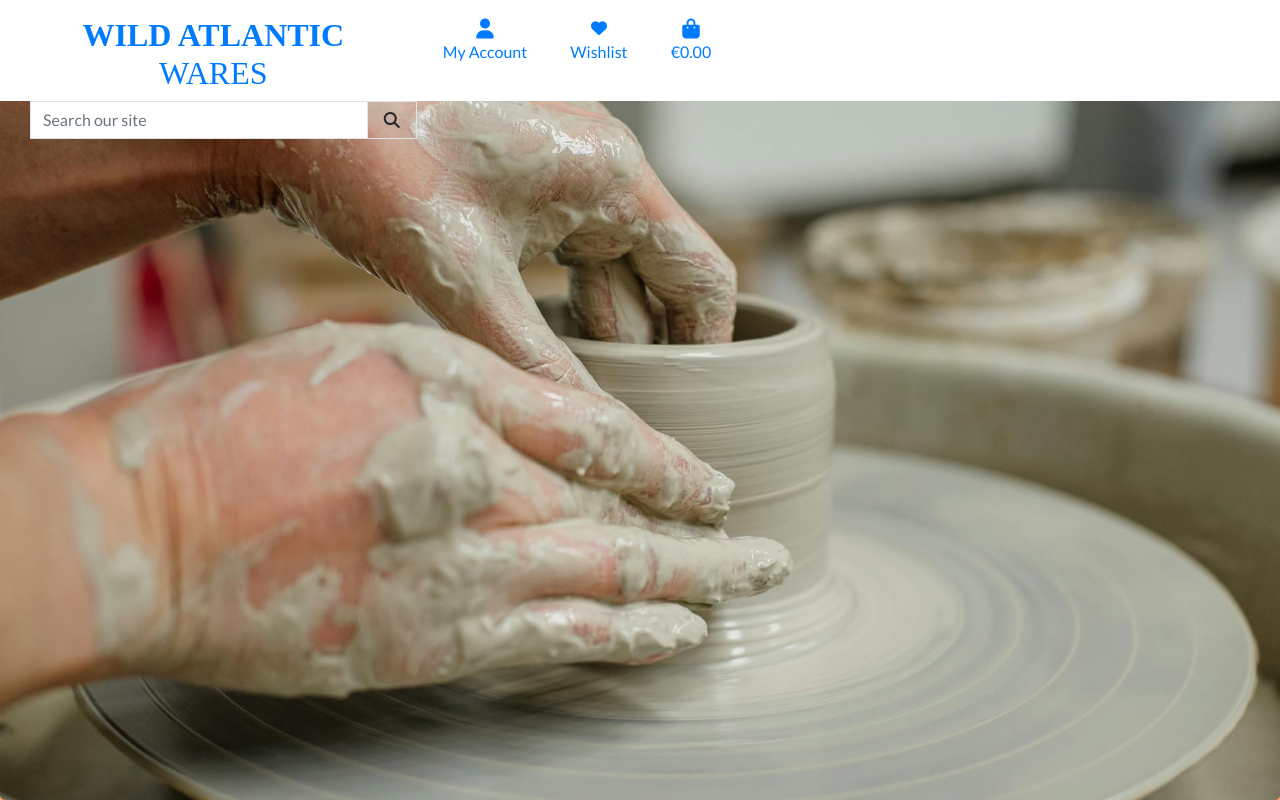
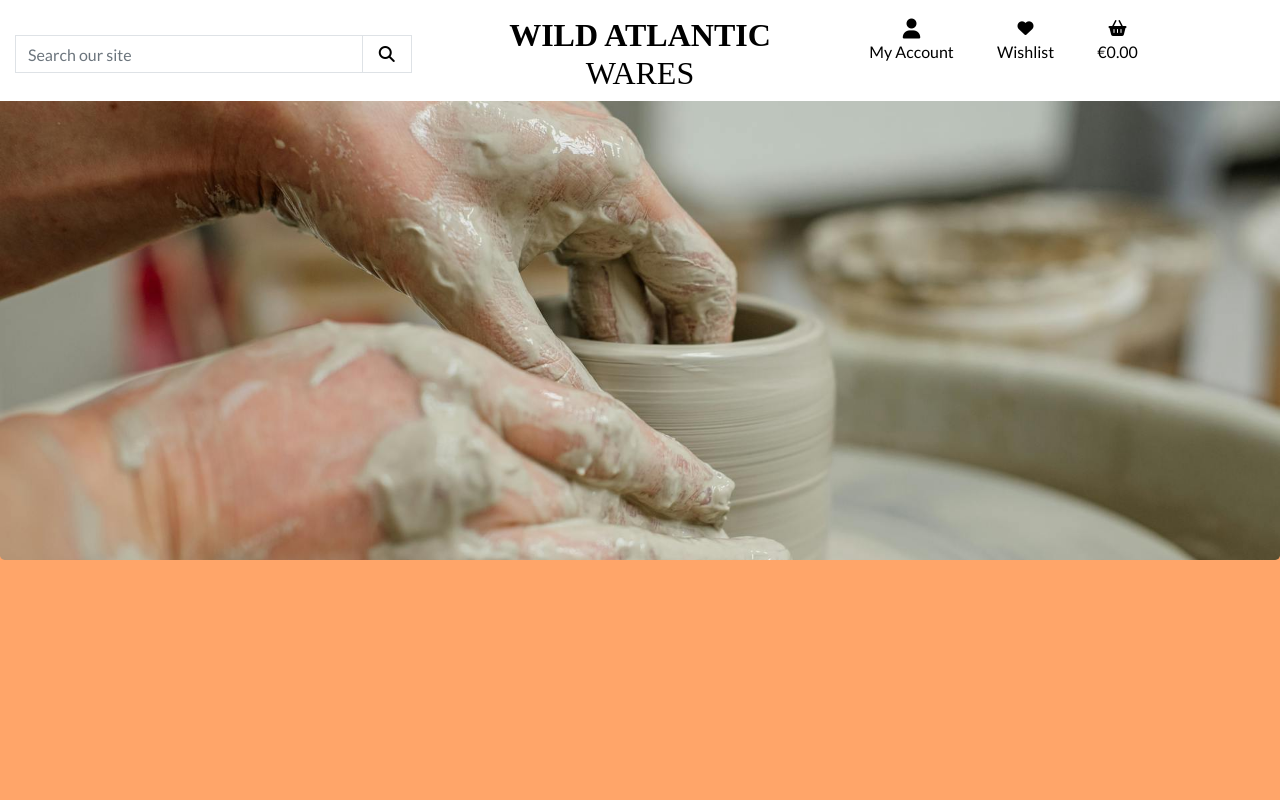
Before and after one commit to lorrainescanlon/wild_atlantic_wares, a Django app: page / in a window 1280 px wide. Run offline with Django 3.2, Linux system fonts and the light colour scheme; some libraries are stand-ins or nearby versions.

Commit message:
Update base template header and css styles

```diff
--- a/home/templates/home/index.html
+++ b/home/templates/home/index.html
@@ -3,7 +3,7 @@
 {% load static %}
 
 {% block page_header%}
-    <div class="container header-container">
+        <div class="container header-container">
         <div class="row">
             <div class="col"></div>
         </div>
@@ -13,6 +13,6 @@
 
 {% block content %}
     <div class="jumbotron">
-        <P>Anybody there?</P>
+
     </div>
 {% endblock %}
--- a/static/css/base.css
+++ b/static/css/base.css
@@ -1,6 +1,6 @@
-html {
+/*html {
     height: 100%;
-}
+}*/
 
 body {
     font-family: 'Lato';
@@ -15,6 +15,7 @@ body {
     justify-content: center;
     height: 1.5rem;
     width: 1.5rem;
+    color: black;
 }
 
 .eb-garamond-font {
@@ -24,9 +25,26 @@ body {
   font-style: normal;
 }
 
+
+/* Header */
+/*header {
+    background-color: white;
+    position: sticky;
+    top: 0;
+    z-index: 100;
+}*/
+
 .logo-font {
     text-transform: uppercase;
-    font-family: 'EB+Garamond'
+    font-family: 'EB+Garamond', sans serif;
+    color: black;
+    /*font-size: 1.2rem;
+    font-weight: 600;*/
+}
+
+.body-font {
+    font-family: 'Lato';
+    color: black;
 }
 
 .main-logo-link {
@@ -36,7 +54,14 @@ body {
 .jumbotron {
     background: url('/media/potters_wheel.jpg') no-repeat center center fixed;
     background-size: cover;
-    height: 100vh;
-    font-family: 'Lato';
+    height: 70vh;
+    width: 100%;
+    font-family: 'EB+Garamond';
     color: black;
  }
+
+ body > footer {
+    position: sticky;
+    top: 100vh;
+    clear: right;
+}
--- a/templates/base.html
+++ b/templates/base.html
@@ -41,17 +41,32 @@
     <title>Wild Atlantic Wares {% block extra_title %}{% endblock %}</title>
 
   </head>
-  <body>
+  <body class="d-flex flex-column h-100">
     <header class="container-fluid fixed-top">
         <div id="topnav" class="row bg-white pt-lg-2 d-none d-lg-flex">
             <div class="col-12 col-lg-4 my-auto py-1 py-lg-0 text-center">
-                <a href="{% url 'home' %}" class="nav-link main lgog-link">
+                <form method="GET" action="">
+                    <div class="input-group w-100">
+                        <input class="form-control border border-black rounded-0" type="text" name="q"
+                        placeholder="Search our site">
+                        <div class="input-group-append">
+                            <button class="form-control btn btn-black border border-black rounded-0" type="submit">
+                                <span class="icon">
+                                    <i class="fas fa-search"></i>
+                                </span>
+                            </button>
+                        </div>
+                    </div>
+                </form>
+            </div>
+            <div class="col-12 col-lg-4 my-auto py-1 py-lg-0 text-center">
+                <a href="{% url 'home' %}" class="nav-link main logo-link">
                     <h2 class="logo-font text-black my-0"><strong>Wild Atlantic</strong> Wares</h2>
                 </a>
             </div>
             <ul class="list-inline list-unstyled text-center text-lg-right my-0">
                 <li class="list-inline-item dropdown">
-                    <a class="text-black nav-link" href="#" id="user-options" data-toggle="dropdown" aria-haspopup="true"
+                    <a class="body-font nav-link" href="#" id="user-options" data-toggle="dropdown" aria-haspopup="true"
                         aria-expanded="false">
                         <div class="text-center">
                             <div><i class="fas fa-user fa-lg"></i></div>
@@ -61,18 +76,18 @@
                     <div class="dropdown-menu border-0" aria-labelledby="user-options">
                         {% if request.user.is_authenticated %}
                         {% if request.user.is_superuser %}
-                        <a href="" class="dropdown-item">Product Management</a>
+                        <a href="" class="dropdown-item body-font">Product Management</a>
                         {% endif %}
-                        <a href="" class="dropdown-item">My Profile</a>
-                        <a href="{% url 'account_logout' %}" class="dropdown-item">Logout</a>
+                        <a href="" class="dropdown-item body-font">My Profile</a>
+                        <a href="{% url 'account_logout' %}" class="dropdown-item body-font">Logout</a>
                         {% else %}
-                        <a href="{% url 'account_signup' %}" class="dropdown-item">Register</a>
-                        <a href="{% url 'account_login' %}" class="dropdown-item">Login</a>
+                        <a href="{% url 'account_signup' %}" class="dropdown-item body-font">Register</a>
+                        <a href="{% url 'account_login' %}" class="dropdown-item body-font">Login</a>
                         {% endif %}
                     </div>
                 </li>
                 <li class="list-inline-item">
-                    <a class="nav-link" href="">
+                    <a class="body-font nav-link" href="">
                         <div class="text-center">
                             <div class="icons"><i class="fas fa-heart"></i></div>
                             <p class="my-0">Wishlist</p>
@@ -80,9 +95,9 @@
                     </a>
                 </li>
                 <li class="list-inline-item">
-                    <a class="{% if grand_total %}text-info font-weight-bold{% else %}text-black{% endif %} nav-link" href="">
+                    <a class="body-font {% if grand_total %}text-info font-weight-bold{% else %}text-black{% endif %} nav-link" href="">
                         <div class="text-center">
-                            <div><i class="fas fa-shopping-bag fa-lg"></i></div>
+                            <div><i class="fa-solid fa-basket-shopping"></i></div>
                             <p class="my-0">
                                 {% if grand_total %}
                                     €{{ grand_total|floatformat:2 }}
@@ -95,21 +110,11 @@
                 </li>
             </ul>
         </div>
-        <div class="col-12 col-lg-4 my-auto py-1 py-lg-0">
-        <form method="GET" action="">
-          <div class="input-group w-100">
-            <input class="form-control border border-black rounded-0" type="text" name="q"
-              placeholder="Search our site">
-            <div class="input-group-append">
-              <button class="form-control btn btn-black border border-black rounded-0" type="submit">
-                <span class="icon">
-                  <i class="fas fa-search"></i>
-                </span>
-              </button>
-            </div>
-          </div>
-        </form>
-      </div>
+
+        <div class="row">
+
+        </div>
+
 
     </header>
 
```
